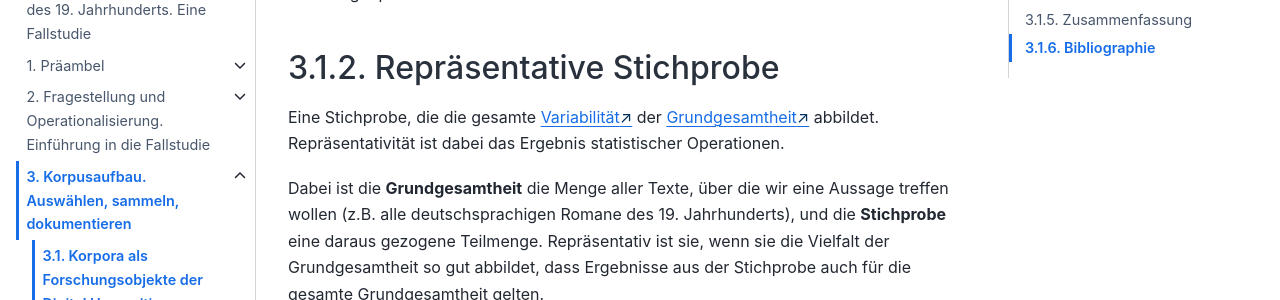
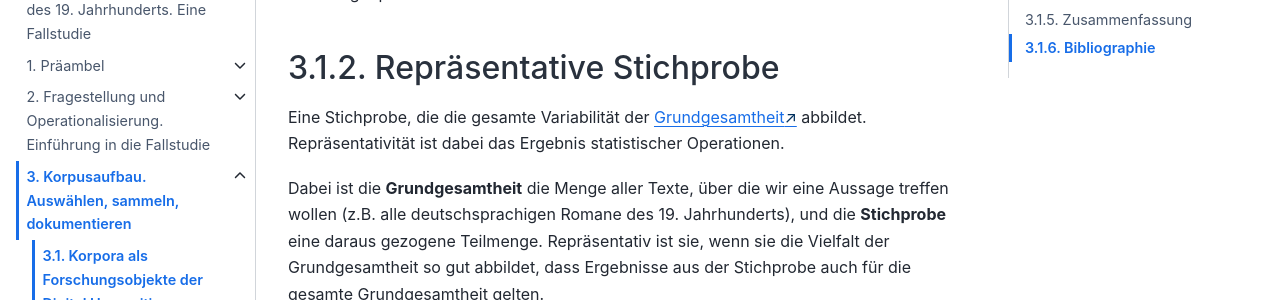
Before and after one commit to quadriga-dk/Text-Fallstudie-3, a Jupyter Book: the page built from corpus_collection/corpus-collection_corpora-as-research-objects.md, in a window 1280 px wide and 900 px high, scrolled down 854 px. Shown: the part 153-453 px from the top of the window. Built offline with Jupyter Book 1.0.4 settings and Sphinx 7.4.7 and the Sphinx Book theme 1.1.4, drawn with Linux system fonts in a browser that asks for light colours; pages that are not in the unit, such as notebooks, are missing from menus; cross-references to code outside the pages are shown as plain code.

Commit message:
remove excessive wiki link

```diff
--- a/corpus_collection/corpus-collection_corpora-as-research-objects.md
+++ b/corpus_collection/corpus-collection_corpora-as-research-objects.md
@@ -20,7 +20,7 @@ Ein vollständiges Korpus umfasst alle verfügbaren Textobjekte zu einem spezifi
 - **Beispiel:** Alle Gedichte von Friederike Mayröcker oder alle Ausgaben der Berliner Morgenpost aus dem Jahr 1918
 
 ## Repräsentative Stichprobe
-Eine Stichprobe, die die gesamte <a href="https://de.wikipedia.org/wiki/Streuungsma%C3%9F_(Statistik)" class="external-link" target="_blank">Variabilität</a> der <a href="https://de.wikipedia.org/wiki/Grundgesamtheit" class="external-link" target="_blank">Grundgesamtheit</a> abbildet. Repräsentativität ist dabei das Ergebnis statistischer Operationen.
+Eine Stichprobe, die die gesamte Variabilität der <a href="https://de.wikipedia.org/wiki/Grundgesamtheit" class="external-link" target="_blank">Grundgesamtheit</a> abbildet. Repräsentativität ist dabei das Ergebnis statistischer Operationen.
 
 Dabei ist die **Grundgesamtheit** die Menge aller Texte, über die wir eine Aussage treffen wollen (z.B. alle deutschsprachigen Romane des 19. Jahrhunderts), und die **Stichprobe** eine daraus gezogene Teilmenge. Repräsentativ ist sie, wenn sie die Vielfalt der Grundgesamtheit so gut abbildet, dass Ergebnisse aus der Stichprobe auch für die gesamte Grundgesamtheit gelten.
 
```
